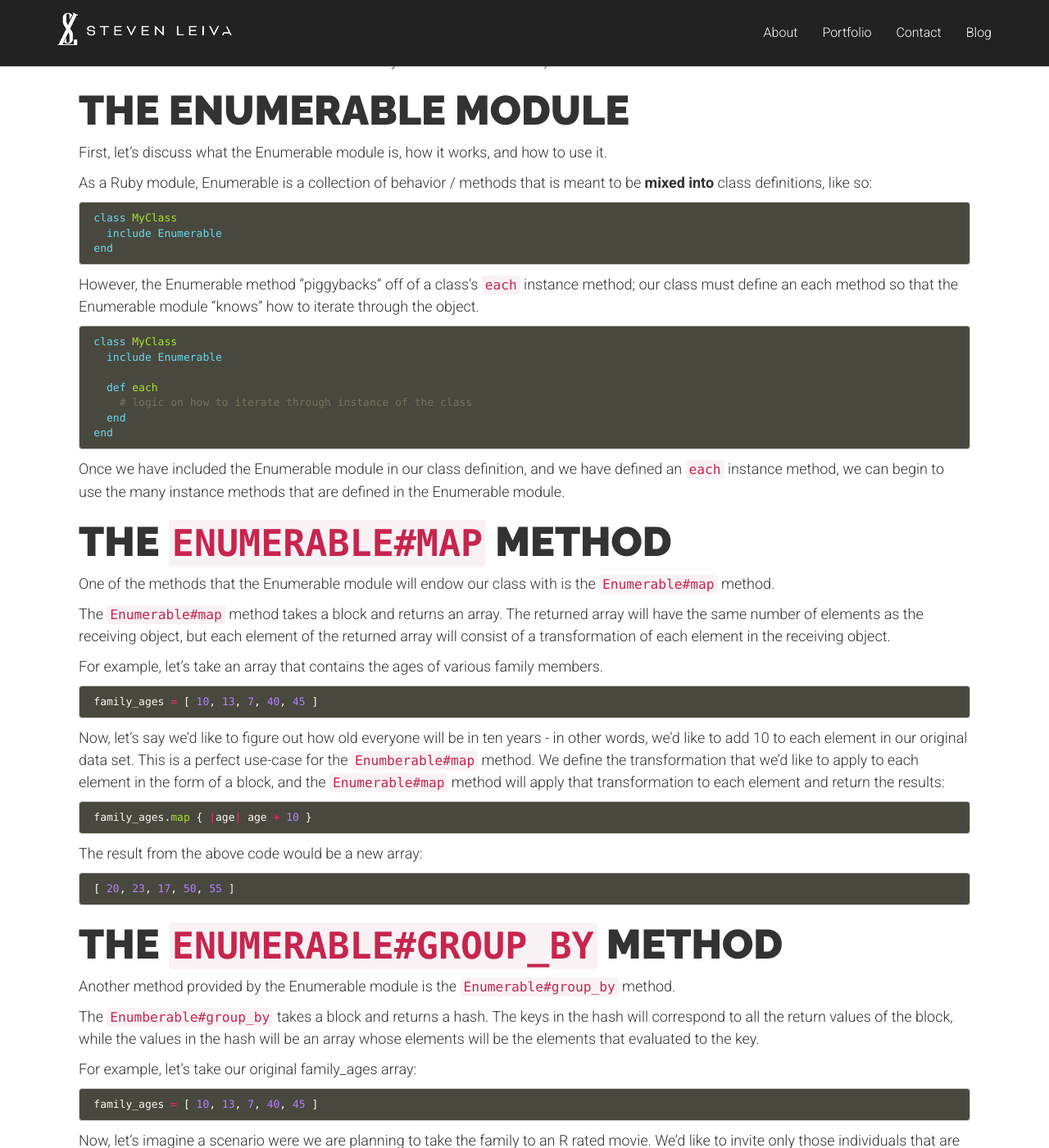
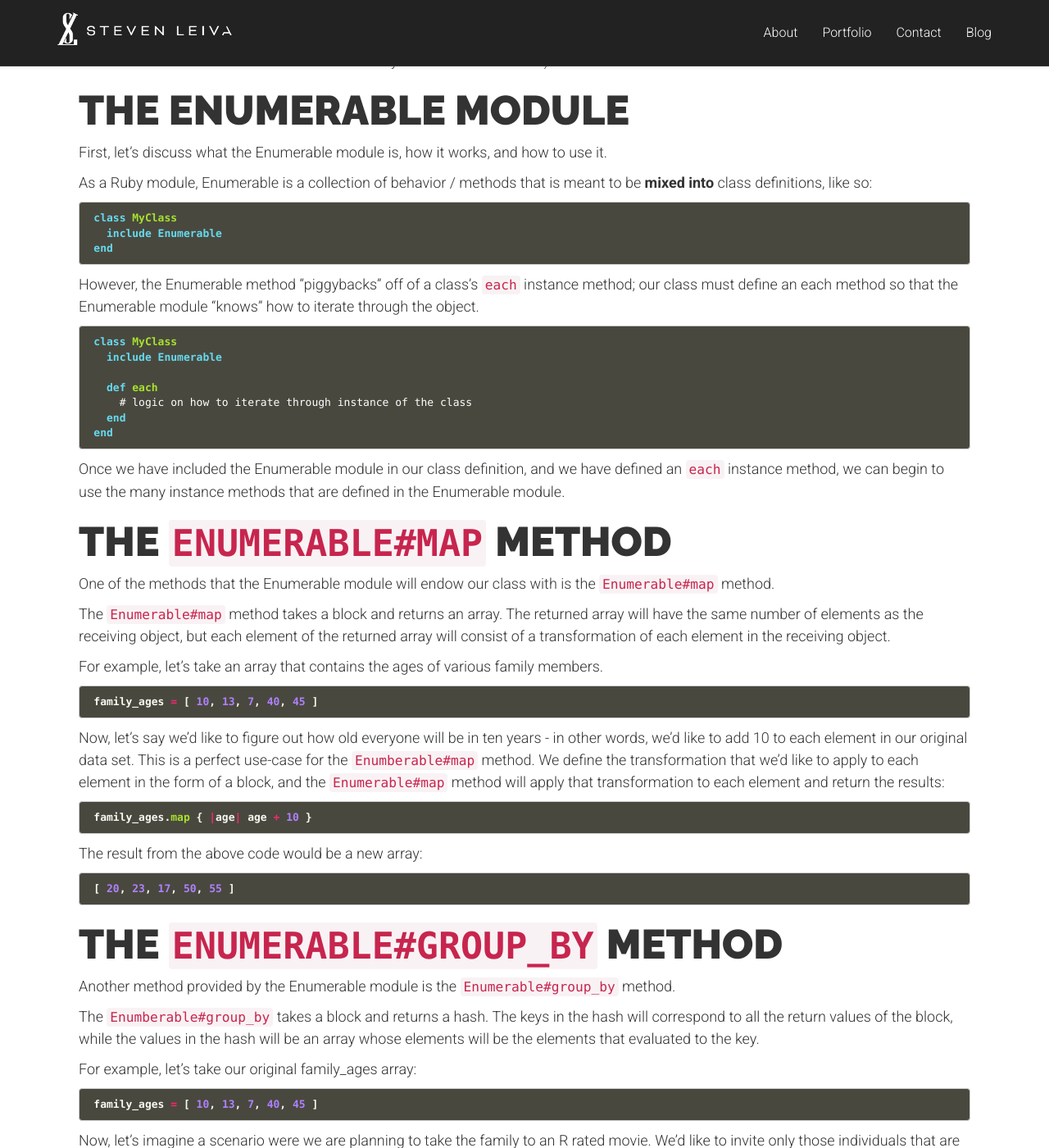
Before and after one commit to StevenXL/stevenxl.github.io, a Jekyll site: the page built from _posts/2015-08-02-enumerable-methods.markdown, in a window 1280 px wide and 1400 px high, scrolled down 205 px. Shown: the whole window at 82% size. Built offline with Jekyll 4.4.1, drawn with Linux system fonts in a browser that asks for light colours; Markdown is read by kramdown in place of the engine named in the settings.

Commit message:
Change styling of .highlight class.
Made the font-weight within the .highlight class bold for easier
viewing. Changed comments font color to white for better contrast.

```diff
--- a/assets/css/custom.css
+++ b/assets/css/custom.css
@@ -65,3 +65,12 @@
 .portfolio-btn {
   margin: 2% 0;
 }
+
+.highlight {
+  font-weight: bold;
+}
+
+.highlight .c1 {
+  color: white;
+  font-weight: normal;
+}
```
